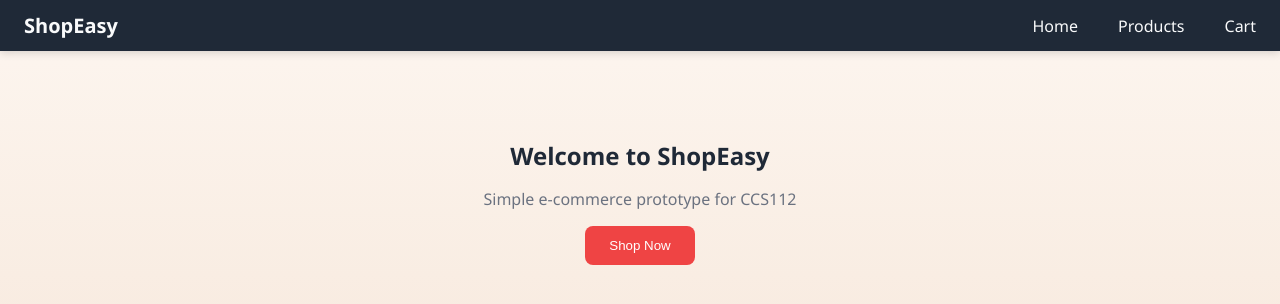
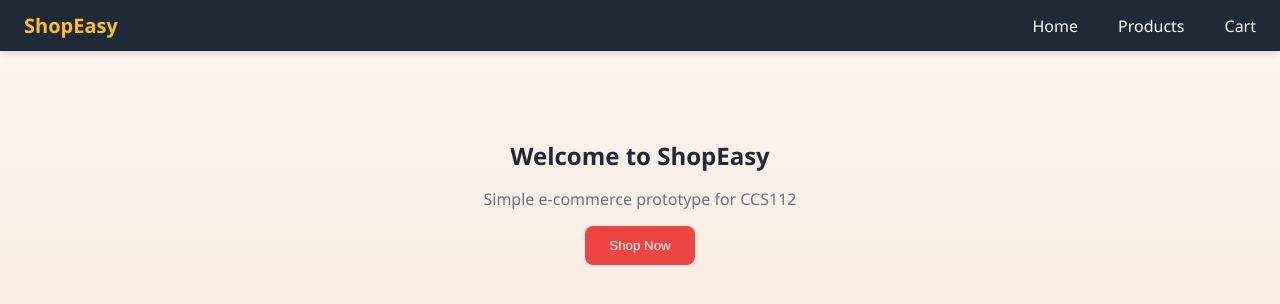
Before and after one commit to andrei4-rgb/ccs112-shopeasy-sprint2, a React (Create React App) app: page / in a window 1280 px wide. In both pictures the pointer is over the element "ShopEasy". Shown: the top 304 px of the page. Built offline with nearby package versions, Linux system fonts and the light colour scheme.

Commit message:
updated index by Artillero

```diff
--- a/src/index.css
+++ b/src/index.css
@@ -1,7 +1,6 @@
 /* Artillero, Lexin Andrei G. */
-/* last update haha */
 
-/* General background */
+/* general background */
 body {
   background: linear-gradient(180deg, #fdf6f0 0%, #f8ebe0 100%);
   font-family: 'Segoe UI', Roboto, sans-serif;
@@ -10,7 +9,7 @@ body {
   padding: 0;
 }
 
-/* Navbar */
+/* navbar */
 nav {
   background-color: #1F2937;
   display: flex;
@@ -20,6 +19,7 @@ nav {
   box-shadow: 0 2px 8px rgba(0, 0, 0, 0.15);
 }
 
+/* links */
 nav a {
   color: #F9FAFB;
   margin-left: 16px;
@@ -32,18 +32,25 @@ nav a:hover {
   color: #EF4444;
 }
 
+/* logo */
 .logo {
   color: #F9FAFB;
   font-weight: 600;
   font-size: 1.25rem;
+  transition: color 0.2s ease;
 }
 
+.logo:hover {
+  color: #FBBF24; /* warm yellow glow when hovered */
+}
+
+/* nav links layout */
 .nav-links {
   display: flex;
   gap: 24px;
 }
 
-/* Product Cards or Containers */
+/* product cards */
 .page-container {
   max-width: 1100px;
   margin: 40px auto;
@@ -61,10 +68,10 @@ nav a:hover {
 
 .product-card:hover {
   transform: translateY(-4px);
-  box-shadow: 0 6px 16px rgba(0, 0, 0, 0.1);
+  box-shadow: 0 6px 16px rgba(0, 0, 0, 0.12);
 }
 
-/* Buttons */
+/* product buttons */
 button {
   background: #EF4444;
   color: white;
@@ -72,9 +79,10 @@ button {
   border-radius: 8px;
   padding: 8px 16px;
   cursor: pointer;
-  transition: background 0.2s;
+  transition: background 0.2s, transform 0.2s;
 }
 
 button:hover {
   background: #dc2626;
+  transform: scale(1.05);
 }
```
